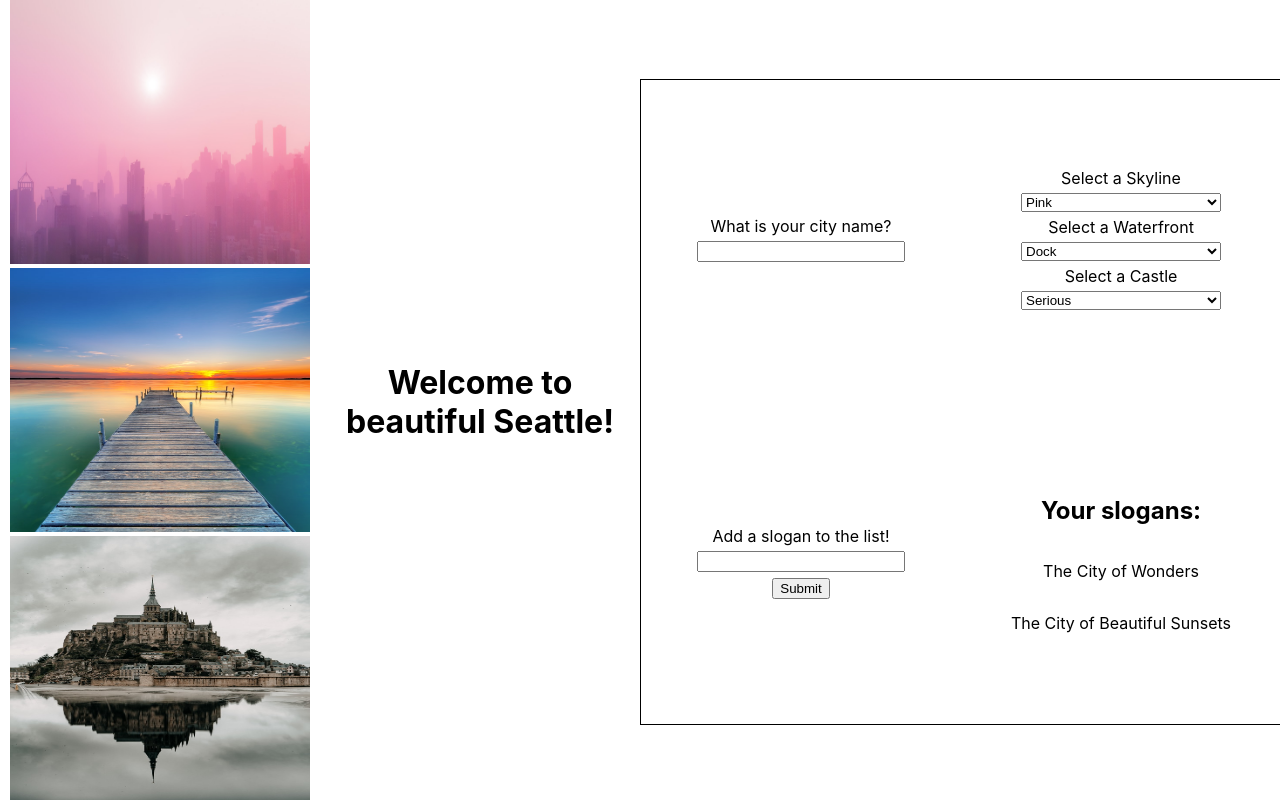
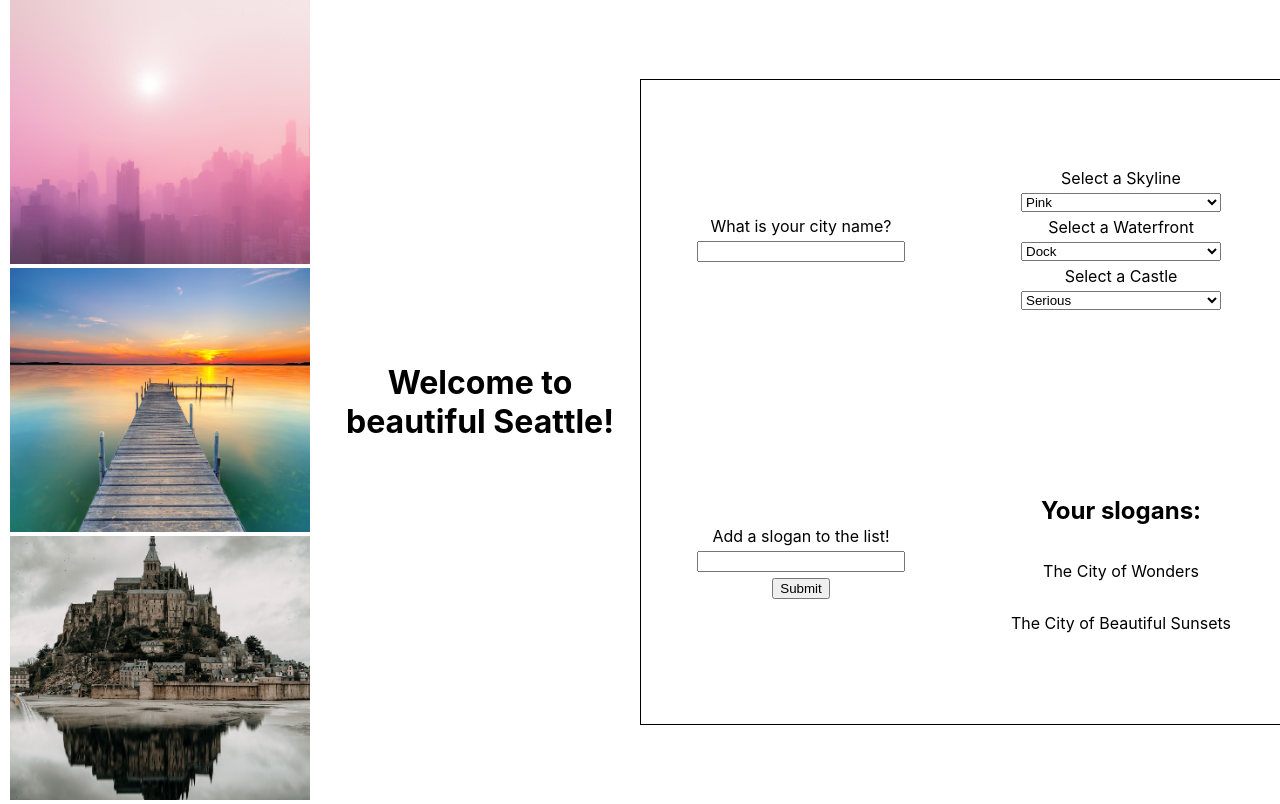
Before and after one commit to Kyra-christensen/half-baked-city-builder-react, a React (Create React App) app: page / in a window 1280 px wide. Built offline with nearby package versions, Linux system fonts and the light colour scheme.

Commit message:
fixed images so they aren't stretched

```diff
--- a/src/App.css
+++ b/src/App.css
@@ -12,6 +12,7 @@
 .city img {
     width: 300px;
     height: 33vh;
+    object-fit: cover;
 }
 
 section {
--- a/src/City.js
+++ b/src/City.js
@@ -5,9 +5,9 @@
     <div className="city">
       {/* this component should take 3 props: waterfrontId, skylineId, and castlId */}
       {/* use these 3 ids in img tags load approriate images that live in the public directory */}
-      <img className='city-images' src={`skyline-${skylineId}.jpeg`} />
-      <img className='city-images' src={`waterfront-${waterfrontId}.jpeg`} />
-      <img className='city-images' src={`castle-${castleId}.jpeg`} />
+      <img src={`skyline-${skylineId}.jpeg`} />
+      <img src={`waterfront-${waterfrontId}.jpeg`} />
+      <img src={`castle-${castleId}.jpeg`} />
     </div>
   );
 }
```
